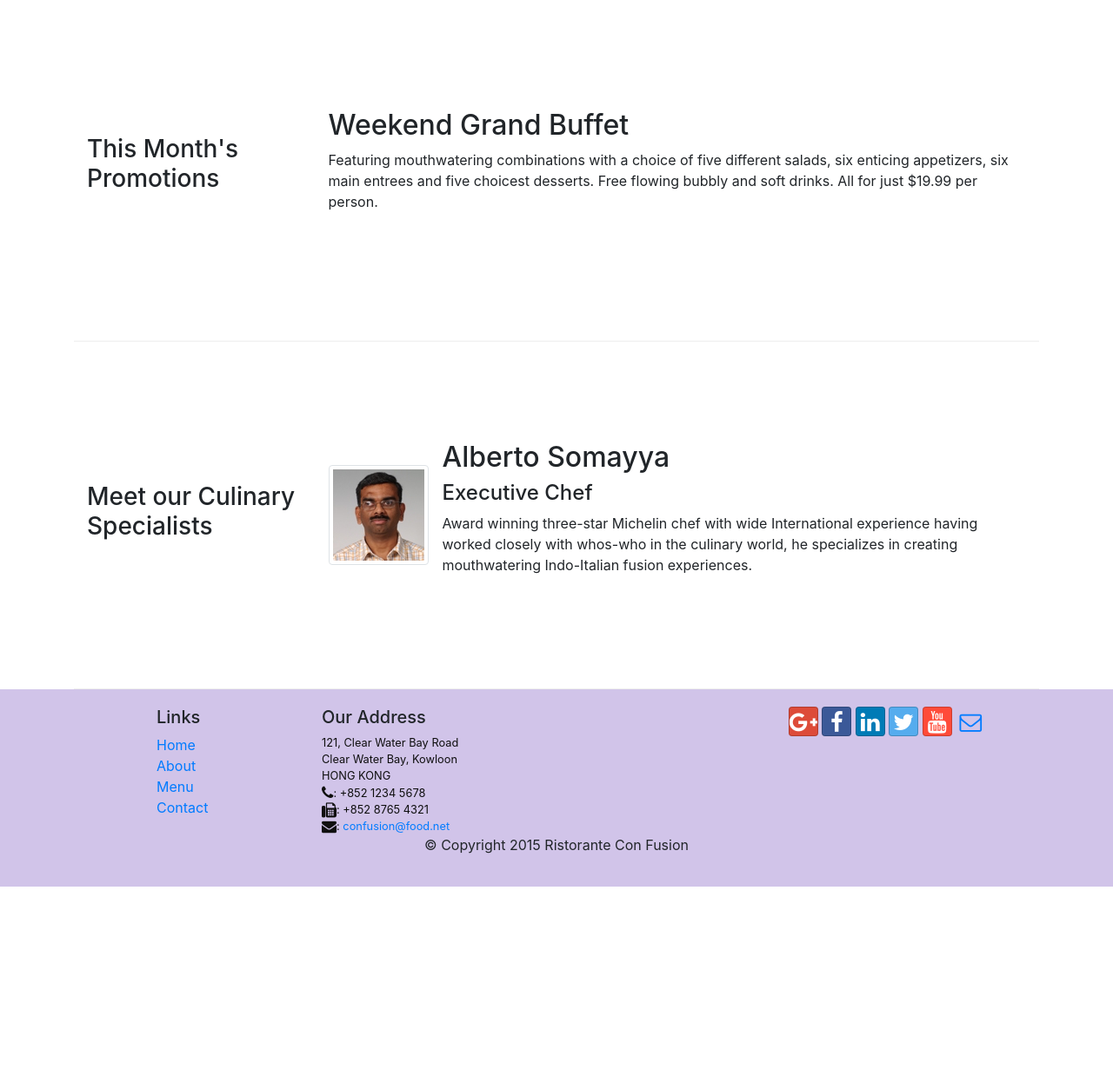
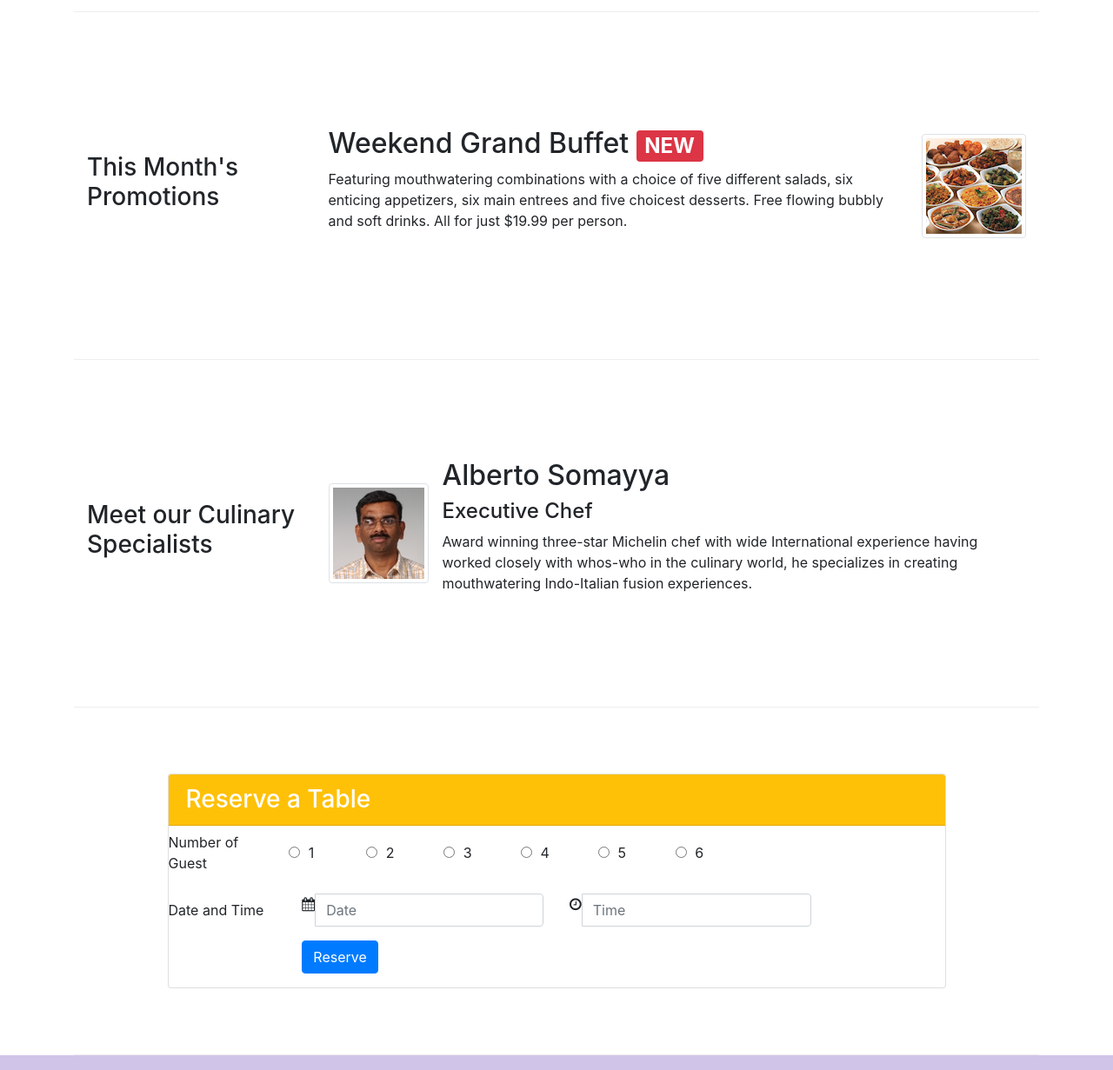
Before and after one commit to mathews225/conFusion, a website: page index.html in a window 1280 px wide. Shown: the part 720-1951 px from the top of the page at 87% size. Before the commit the page ends 1740 px from the top, so only its background shows below. Drawn offline with nearby package versions, Linux system fonts and the light colour scheme.

Commit message:
Assignment 2

```diff
--- a/index.html
+++ b/index.html
@@ -6,7 +6,6 @@
     <meta charset="utf-8">
     <meta name="viewport" content="width=device-width, initial-scale=1, shrink-to-fit=no">
     <meta http-equiv="x-ua-compatible" content="ie=edge">
-
     <!-- Bootstrap CSS -->
     <link rel="stylesheet" href="node_modules/bootstrap/dist/css/bootstrap.min.css">
     <link href="css/styles.css" rel="stylesheet">
@@ -35,17 +34,19 @@
     <header class="jumbotron">
         <div class="container">
             <div class="row row-header">
-                <div class="col-12 col-sm-8">
+                <div class="col-12 col-sm-6">
                     <h1>Ristorante con Fusion</h1>
                     <p>We take inspiration from the World's best cuisines, and create a unique fusion experience. Our lipsmacking creations will tickle your culinary senses!</p>
                 </div>
+                <div class="col- col-sm-3 align-self-center">
+                    <img src="img/logo.png" class="img-fluid">
+                </div>
                 <div class="col col-sm align-self-center">
-                    <img src="img/logo.png" class="img-fluid">
+                    <a href="#reserve" class="text-center bg-warning btn-sm btn-primary btn-block">Reserve Table</a>
                 </div>
             </div>
         </div>
     </header>
-
     <div class="container">
         <div class="row row-content align-items-center">
             <div class="col-sm-4 push-sm-8 col-md-3 push-md-9">
@@ -53,54 +54,117 @@
             </div>
             <div class="col-sm pull-sm-4 col-md pull-md-3">
                 <div class="media">
-                    <img class="d-flex mr-3 img-thumbnail align-self-center"
-                         src="img/uthappizza.png" alt="Uthappizza">
+                    <img class="d-flex mr-3 img-thumbnail align-self-center" src="img/uthappizza.png" alt="Uthappizza">
                     <div class="media-body">
                         <h2 class="mt-0">Uthappizza <span class="badge badge-danger">HOT</span> <span class="badge badge-pill badge-default">$4.99</span></h2>
-                        <p class="hidden-xs-down">A unique combination of Indian Uthappam (pancake) and
-                          Italian pizza, topped with Cerignola olives, ripe vine
-                          cherry tomatoes, Vidalia onion, Guntur chillies and
-                          Buffalo Paneer.</p>
+                        <p class="hidden-xs-down">A unique combination of Indian Uthappam (pancake) and Italian pizza, topped with Cerignola olives, ripe vine cherry tomatoes, Vidalia onion, Guntur chillies and Buffalo Paneer.</p>
                     </div>
                 </div>
             </div>
         </div>
-
-
         <div class="row row-content align-items-center">
             <div class="col-sm-4 col-md-3">
                 <h3>This Month's Promotions</h3>
             </div>
             <div class="col col-md">
-                <h2>Weekend Grand Buffet</h2>
-                 <div class="hidden-xs-down">
-                    <p>Featuring mouthwatering combinations with a choice of five different salads, six enticing appetizers, six main entrees and five choicest desserts. Free flowing bubbly and soft drinks. All for just $19.99 per person.</p>
+                <div class="media">
+                    <div class="media-body">
+                        <h2>Weekend Grand Buffet <span class="badge badge-danger">NEW</span></h2>
+                        <p class="hidden-xs-down">Featuring mouthwatering combinations with a choice of five different salads, six enticing appetizers, six main entrees and five choicest desserts. Free flowing bubbly and soft drinks. All for just $19.99 per person.</p>
+                    </div>
+                    <img class="d-flex ml-3 img-thumbnail align-self-center" src="img/buffet.png" alt="Buffet">
                 </div>
             </div>
         </div>
-
         <div class="row row-content align-items-center">
             <div class="col-sm-4 push-sm-8 col-md-3 push-md-9">
                 <h3>Meet our Culinary Specialists</h3>
             </div>
             <div class="col-sm pull-sm-4 col-md pull-md-3">
                 <div class="media">
-                    <img class="d-flex mr-3 img-thumbnail align-self-center"
-                         src="img/alberto.png" alt="Alberto Somayya">
+                    <img class="d-flex mr-3 img-thumbnail align-self-center" src="img/alberto.png" alt="Alberto Somayya">
                     <div class="media-body">
                         <h2 class="mt-0">Alberto Somayya</h2>
                         <h4>Executive Chef</h4>
-                        <p class="hidden-xs-down">Award winning three-star Michelin chef with wide
-                         International experience having worked closely with
-                         whos-who in the culinary world, he specializes in
-                          creating mouthwatering Indo-Italian fusion experiences.
+                        <p class="hidden-xs-down">Award winning three-star Michelin chef with wide International experience having worked closely with whos-who in the culinary world, he specializes in creating mouthwatering Indo-Italian fusion experiences.
                         </p>
                     </div>
                 </div>
             </div>
         </div>
+        <div class="row row-content align-items-center">
+            <div class="col"></div>
+            <a name="reserve"></a>
+            <div class="col-md-10">
+                <div class="card">
+                    <h3 class="card-header bg-warning text-white">Reserve a Table</h3>
+                    <div class="card-block">
+                        <form>
+                            <div class="form-group row">
+                                <label for="guest" class="col-md-2 col-form-label">Number of Guest</label>
+                                <!-- <div class="col-md-10 px-0">
+                                    <div> -->
+                                        <div class="col-1 form-check form-check-inline">
+                                            <label class="form-check-label">
+                                                <input class="form-check-input" type="radio" name="inlineRadioOptions" id="inlineRadio1" value="option1"><span class="hidden-sm-down">  </span> 1
+                                            </label>
                                         </div>
-
+                                        <div class="col-1 form-check form-check-inline">
+                                            <label class="form-check-label">
+                                                <input class="form-check-input" type="radio" name="inlineRadioOptions" id="inlineRadio2" value="option2"><span class="hidden-sm-down">  </span> 2
+                                            </label>
+                                        </div>
+                                        <div class="col-1 form-check form-check-inline">
+                                            <label class="form-check-label">
+                                                <input class="form-check-input" type="radio" name="inlineRadioOptions" id="inlineRadio3" value="option3"><span class="hidden-sm-down">  </span> 3
+                                            </label>
+                                        </div>
+                                        <div class="col-1 form-check form-check-inline">
+                                            <label class="form-check-label">
+                                                <input class="form-check-input" type="radio" name="inlineRadioOptions" id="inlineRadio4" value="option4"><span class="hidden-sm-down">  </span> 4
+                                            </label>
+                                        </div>
+                                        <div class="col-1 form-check form-check-inline">
+                                            <label class="form-check-label">
+                                                <input class="form-check-input" type="radio" name="inlineRadioOptions" id="inlineRadio5" value="option5"><span class="hidden-sm-down">  </span> 5
+                                            </label>
+                                        </div>
+                                        <div class="col-1 form-check form-check-inline">
+                                            <label class="form-check-label">
+                                                <input class="form-check-input" type="radio" name="inlineRadioOptions" id="inlineRadio6" value="option6"><span class="hidden-sm-down">  </span> 6
+                                            </label>
+                                        </div>
+                                    <!-- </div>
+                                </div> -->
+                            </div>
+                            <div class="form-group row">
+                                <label for="dateid" class="col-12 col-md-2 col-form-label">Date and Time</label>
+                                <div class="col-md-4">
+                                    <div class="input-group">
+                                        <div class="input-group-addon"><span class="fa fa-calendar fa-sm"></span></div>
+                                        <input type="test" class="form-control" id="dateid" name="dateid" placeholder="Date">
+                                    </div>
+                                </div>
+                                <div class="col-md-4">
+                                    <div class="input-group">
+                                        <div class="input-group-addon"><span class="fa fa-clock-o fa-sm"></span></div>
+                                        <input type="text" class="form-control" id="timeid" name="timeid" placeholder="Time">
+                                    </div>
+                                </div>
+                                <div class="col"></div>
+                            </div>
+                            <div class="form-group row">
+                                <div class="offset-md-2 col-md-10">
+                                    <button type="submit" class="btn btn-primary">Reserve</button>
+                                </div>
+                            </div>
+                        </form>
+                    </div>
+                </div>
+            </div>
+            <div class="col"></div>
+        </div>
+    </div>
     <footer class="footer">
         <div class="container">
             <div class="row ">
@@ -116,11 +180,14 @@
                 <div class="col-6 col-sm-5">
                     <h5>Our Address</h5>
                     <address>
-                        121, Clear Water Bay Road<br>
-                        Clear Water Bay, Kowloon<br>
-                        HONG KONG<br>
-                        <i class="fa fa-phone fa-lg"></i>: +852 1234 5678<br>
-                        <i class="fa fa-fax fa-lg"></i>: +852 8765 4321<br>
+                        121, Clear Water Bay Road
+                        <br> Clear Water Bay, Kowloon
+                        <br> HONG KONG
+                        <br>
+                        <i class="fa fa-phone fa-lg"></i>: +852 1234 5678
+                        <br>
+                        <i class="fa fa-fax fa-lg"></i>: +852 8765 4321
+                        <br>
                         <i class="fa fa-envelope fa-lg"></i>:
                         <a href="mailto:confusion@food.net">confusion@food.net</a>
                     </address>
@@ -143,10 +210,10 @@
             </div>
         </div>
     </footer>
-
 </body>
 <!-- jQuery first, then Tether, then Bootstrap JS. -->
 <script src="node_modules/jquery/dist/jquery.min.js"></script>
 <script src="node_modules/tether/dist/js/tether.min.js"></script>
 <script src="node_modules/bootstrap/dist/js/bootstrap.min.js"></script>
+
 </html>
```
Lines whose indentation alone changed are shown as unchanged.
